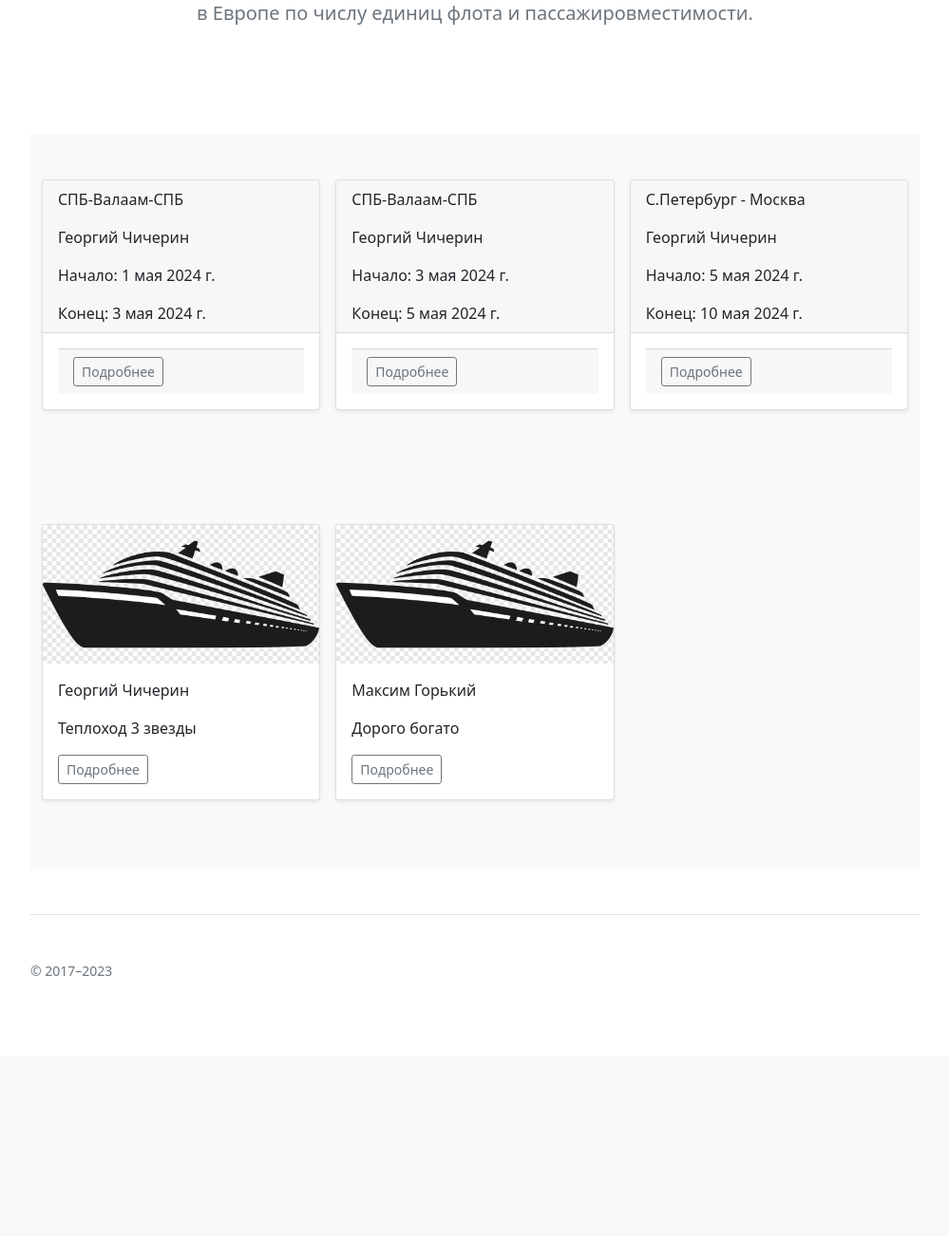
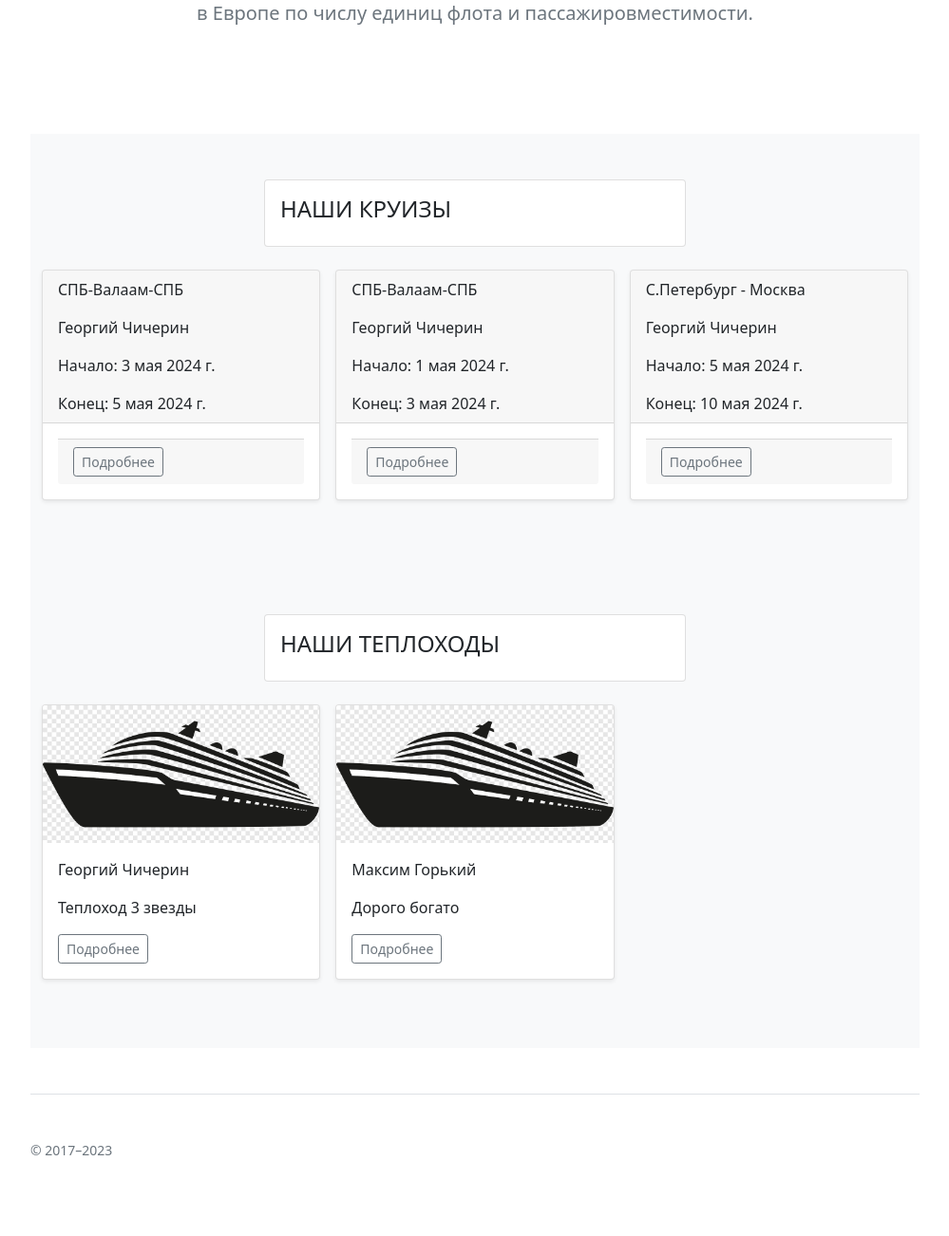
Before and after one commit to Dante12011994/diplom, a Django app: page / in a window 1280 px wide. Shown: the part 340-1642 px from the top of the page at 95% size, without its empty margins (140-1139 px from the left). Before the commit the page ends 1368 px from the top, so only its background shows below. Run offline with Django 4.2, Linux system fonts and the light colour scheme; data comes from the database, SQL or seed files in the repository; parts of the project's set-up code (start-up, migrations or seed data) failed here and were passed over; some libraries are stand-ins or nearby versions.

```diff
--- a/cruise/templates/cruise/main.html
+++ b/cruise/templates/cruise/main.html
@@ -15,7 +15,22 @@
 </section>
 <div class="album py-5 bg-light">
     <div class="container">
+        <div class="col-12">
+            <div class="row">
+                <div class="col-3"></div>
+                <div class="col-6">
+                    <div class="card">
+                        <div class="card-body">
+                            <h4 class="card-title">
+                                НАШИ КРУИЗЫ
+                            </h4>
+                        </div>
 
+                    </div>
+                </div>
+            </div>
+        </div>
+        <br>
         <div class="row row-cols-1 row-cols-sm-2 row-cols-md-3 g-3">
             {% for object in cruise_list %}
             {% include 'cruise/include/inc_cruise_detail.html' %}
@@ -25,7 +40,22 @@
 </div>
 <div class="album py-5 bg-light">
     <div class="container">
+        <div class="col-12">
+            <div class="row">
+                <div class="col-3"></div>
+                <div class="col-6">
+                    <div class="card">
+                        <div class="card-body">
+                            <h4 class="card-title">
+                                НАШИ ТЕПЛОХОДЫ
+                            </h4>
+                        </div>
 
+                    </div>
+                </div>
+            </div>
+        </div>
+        <br>
         <div class="row row-cols-1 row-cols-sm-2 row-cols-md-3 g-3">
             {% for object in ship_list %}
             {% include 'cruise/include/inc_ship_detail.html' %}
--- a/cruise/views.py
+++ b/cruise/views.py
@@ -7,8 +7,8 @@ from cruise.models import Cruise, Ships
 
 
 def main(request):
-    cruise_list = Cruise.objects.filter(status_cruise='create')
-    ship_list = Ships.objects.all()
+    cruise_list = Cruise.objects.filter(status_cruise='create').order_by('?')[:3]
+    ship_list = Ships.objects.order_by('?')[:3]
     context = {
         "cruise_list": cruise_list,
         "ship_list": ship_list
```
Also changed, not shown: config/settings.py (+18 -12 lines), 1 other file.
